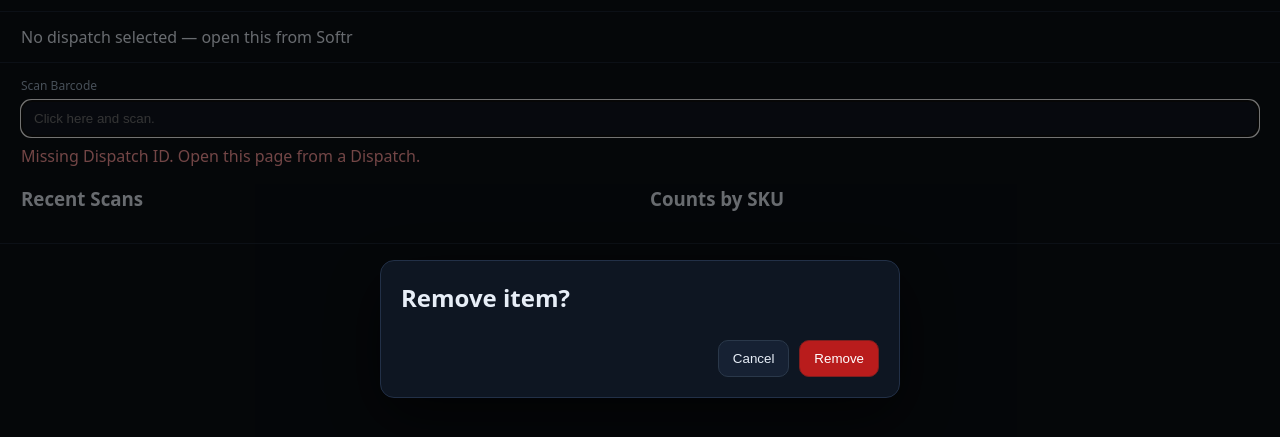
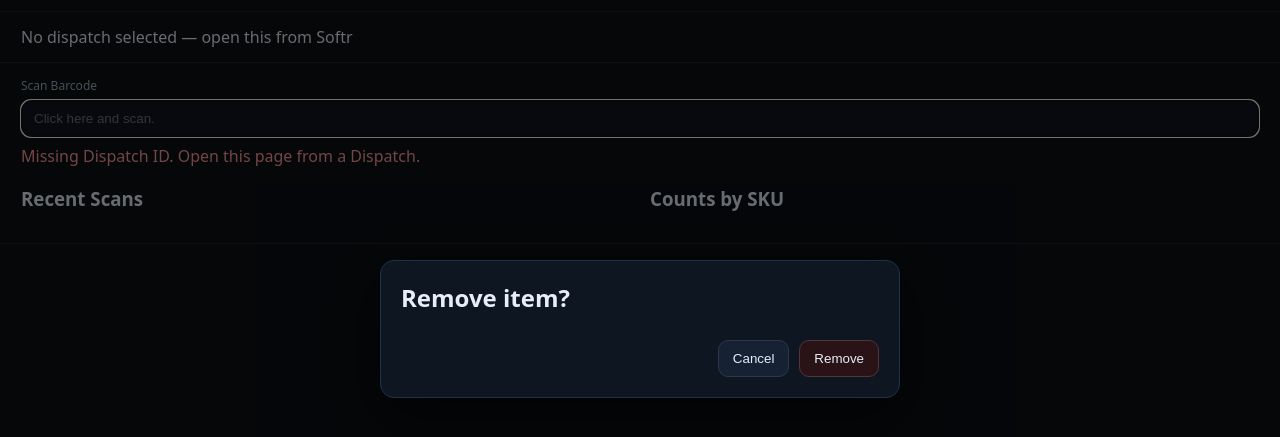
Before and after one commit to julsyjuls/dispatch-scanner, a plain HTML site: page frontend/index.html in a window 1280 px wide. Shown: the part 71-508 px from the top of the page. Drawn offline with Linux system fonts and the light colour scheme.

Commit message:
Update styles.css

```diff
--- a/frontend/styles.css
+++ b/frontend/styles.css
@@ -7,25 +7,22 @@ h1 { margin: 0 0 6px 0; font-size: 22px; }
 .panel { padding: var(--pad) calc(var(--pad) * 1.5); border-bottom:1px solid #1b2430; }
 label { display:block; font-size: 12px; color:#9db0c3; margin-bottom:6px; }
 input { width:100%; padding:10px 12px; border:1px solid #283343; border-radius:10px; background:#0f1520; color:#e7eef7; }
+
 /* Buttons */
 button { margin-top: 10px; padding:10px 14px; border-radius:10px; border:1px solid #2a384a; background:#162133; color:#e7eef7; cursor:pointer; }
 button:focus-visible { outline:2px solid #60a5fa; outline-offset:2px; }
+/* Subtle default, brighter on hover */
+button.warn {
+  border-color:#52343a;      /* muted red-brown border */
+  background:#2a1317;        /* dull red */
+  color:#e7eef7;
+  transition: background .15s ease, border-color .15s ease, transform .02s ease;
+}
+button.warn:hover { background:#7a1d24; border-color:#7a1d24; }
+button.warn:active { transform: translateY(1px); }
+/* Space the button away from the text */
+button.remove { margin-left:14px; vertical-align:middle; }
 
-/* More visible "Remove" */
-button.warn {
-  border-color:#7f1d1d;
-  background:#b91c1c;   /* brighter red */
-  color:#fff;
-}
-button.warn:hover { background:#dc2626; }
-
-/* Space the button away from the text */
-button.remove {
-  margin-left: 14px;
-  vertical-align: middle;
-}
-
-button.warn { border-color:#52343a; background:#2a1317; }
 .grid { display:grid; grid-template-columns: 1fr 1fr; gap: 12px; margin-top:10px; }
 .columns { display:grid; grid-template-columns: 1fr 1fr; gap: 20px; }
 ul { list-style:none; padding:0; margin: 8px 0 0 0; }
@@ -60,8 +57,3 @@ li { padding: 8px 10px; border:1px solid #223047; border-radius:10px; margin-bot
   padding:2px 6px; border-radius:6px; color:#e7eef7;
 }
 .modal-actions { display:flex; justify-content:flex-end; gap:10px; }
-
-/* Make Remove button more visible + spaced (you likely added earlier) */
-button.warn { border-color:#7f1d1d; background:#b91c1c; color:#fff; }
-button.warn:hover { background:#dc2626; }
-button.remove { margin-left:14px; vertical-align:middle; }
```
